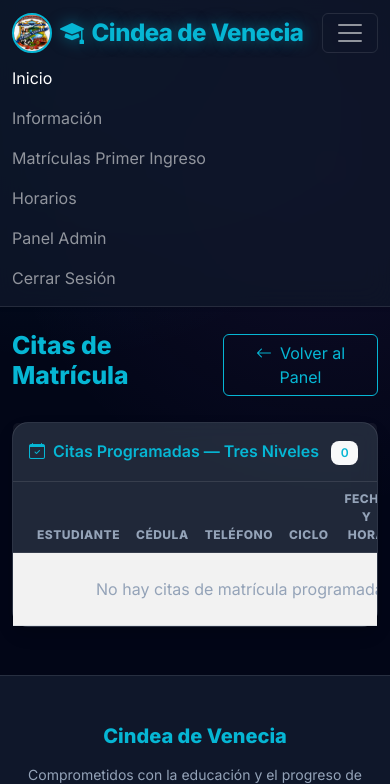
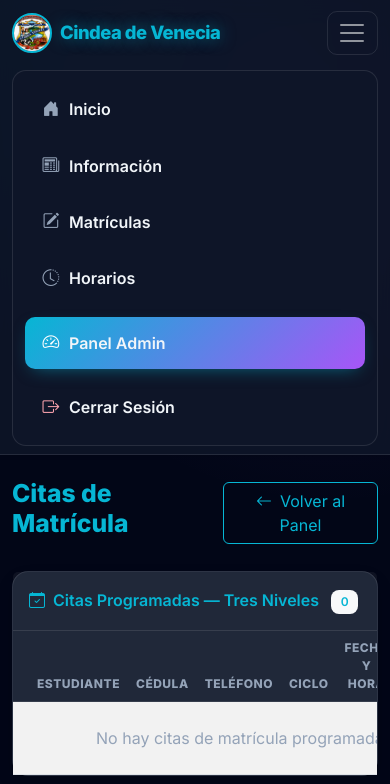
Before and after one commit to LUISKA777/Wep-Cindea, a Flask app: page /admin/matricula-citas in a window 390 px wide, after a click that opens the changed part. Shown: the top 784 px of the page. Run offline with Flask 3, Linux system fonts and the light colour scheme; the visitor is signed in with stand-in values (Sample User, id 1); data that the repository does not hold is empty.

Commit message:
Interfase cambios1

```diff
--- a/app.py
+++ b/app.py
@@ -635,11 +635,10 @@ def logout():
 @app.route('/admin')
 @login_required
 def admin_dashboard():
-    # Superadmin: panel limpio basado en botones (sin tabla de cursos)
-    if current_user.is_authenticated and current_user.is_superadmin:
+    # Admin y Superadmin: panel limpio basado en botones (sin tabla de cursos)
+    if current_user.is_authenticated and (current_user.is_admin or current_user.is_superadmin):
         return render_template('admin_button_dash.html')
-    # Admin normal: panel tradicional con tabla de cursos y citas
-    return admin_courses_dashboard()
+    return redirect(url_for('login'))
 
 
 @app.route('/admin/cursos')
--- a/static/css/style.css
+++ b/static/css/style.css
@@ -667,3 +667,131 @@ body {
 .lightbox-close:hover {
     background: var(--accent-cyan);
 }
+
+/* ===================================================================
+   Navbar — íconos, legibilidad y diseño mobile-friendly
+   =================================================================== */
+.navbar-brand span {
+    font-size: 1.15rem;
+}
+
+.navbar-nav .nav-link {
+    display: flex;
+    align-items: center;
+    gap: 0.5rem;
+    color: var(--text-main) !important;
+    font-weight: 600;
+    font-size: 0.95rem;
+    padding: 0.65rem 1rem !important;
+    border-radius: 10px;
+    transition: all 0.2s ease;
+}
+
+.navbar-nav .nav-link i {
+    font-size: 1.05rem;
+    color: var(--text-muted);
+    transition: color 0.2s ease;
+    width: 20px;
+    text-align: center;
+}
+
+.navbar-nav .nav-link:hover {
+    background: rgba(255, 255, 255, 0.06);
+    color: var(--accent-cyan) !important;
+}
+
+.navbar-nav .nav-link:hover i {
+    color: var(--accent-cyan);
+}
+
+.navbar-nav .nav-link.active {
+    background: rgba(6, 182, 212, 0.12);
+    color: var(--accent-cyan) !important;
+}
+
+.nav-link-highlight {
+    background: linear-gradient(135deg, var(--accent-cyan), var(--accent-purple)) !important;
+    color: #fff !important;
+    box-shadow: 0 6px 18px -8px rgba(6, 182, 212, 0.6);
+}
+
+.nav-link-highlight i {
+    color: #fff !important;
+}
+
+.nav-link-highlight:hover {
+    filter: brightness(1.1);
+    transform: translateY(-1px);
+}
+
+.nav-link-logout {
+    color: #fda4af !important;
+}
+
+.nav-link-logout i {
+    color: #fda4af !important;
+}
+
+.nav-link-logout:hover {
+    background: rgba(239, 68, 68, 0.12);
+    color: #f87171 !important;
+}
+
+.navbar-toggler {
+    border: 1px solid var(--glass-border) !important;
+    border-radius: 10px;
+    padding: 0.4rem 0.6rem;
+}
+
+.navbar-toggler:focus {
+    box-shadow: 0 0 0 0.2rem rgba(6, 182, 212, 0.25) !important;
+}
+
+@media (max-width: 991.98px) {
+    .navbar-collapse {
+        margin-top: 0.75rem;
+        padding: 0.75rem;
+        background: rgba(15, 23, 42, 0.95);
+        border-radius: 14px;
+        border: 1px solid var(--glass-border);
+    }
+
+    .navbar-nav .nav-link {
+        padding: 0.85rem 1rem !important;
+        font-size: 1rem;
+    }
+
+    .navbar-nav .nav-item + .nav-item {
+        margin-top: 0.25rem;
+    }
+
+    .nav-link-highlight, .nav-link-logout {
+        margin-top: 0.5rem;
+    }
+}
+
+/* Mejor toque/clic en móvil para botones y tarjetas */
+@media (max-width: 575.98px) {
+    .hub-card, .horario-card {
+        padding-bottom: 1.25rem;
+    }
+
+    .level-pill {
+        padding: 0.65rem 1.1rem;
+        font-size: 0.9rem;
+        flex: 1 1 auto;
+        justify-content: center;
+    }
+
+    .level-select-bar {
+        gap: 0.5rem;
+    }
+
+    .admin-hub-title {
+        font-size: 1.9rem;
+    }
+
+    .btn {
+        min-height: 40px;
+    }
+}
--- a/templates/base.html
+++ b/templates/base.html
@@ -12,49 +12,49 @@
     <link rel="stylesheet" href="https://cdn.jsdelivr.net/npm/bootstrap-icons@1.10.0/font/bootstrap-icons.css">
 </head>
 <body class="">
-    <nav class="navbar navbar-expand-lg navbar-dark shadow-sm">
+    <nav class="navbar navbar-expand-lg navbar-dark shadow-sm sticky-top">
         <div class="container">
             <a class="navbar-brand fw-bold d-flex align-items-center" href="{{ url_for('index') }}">
                 <img src="{{ url_for('static', filename='logo.png') }}" alt="Cindea Logo" class="me-2 rounded-circle" style="width: 40px; height: 40px; object-fit: cover; border: 2px solid var(--accent-cyan);">
-                <span class="d-inline-block"><i class="bi bi-mortarboard-fill me-2"></i>Cindea de Venecia</span>
+                <span class="d-inline-block">Cindea de Venecia</span>
             </a>
-            <button class="navbar-toggler" type="button" data-bs-toggle="collapse" data-bs-target="#navbarNav">
+            <button class="navbar-toggler" type="button" data-bs-toggle="collapse" data-bs-target="#navbarNav" aria-label="Abrir menú">
                 <span class="navbar-toggler-icon"></span>
             </button>
             <div class="collapse navbar-collapse" id="navbarNav">
-                <ul class="navbar-nav ms-auto">
+                <ul class="navbar-nav ms-auto align-items-lg-center">
                     <li class="nav-item">
-                        <a class="nav-link active" href="{{ url_for('index') }}">Inicio</a>
+                        <a class="nav-link {{ 'active' if request.path == url_for('index') else '' }}" href="{{ url_for('index') }}"><i class="bi bi-house-door-fill"></i><span>Inicio</span></a>
                     </li>
                     <li class="nav-item">
-                        <a class="nav-link" href="{{ url_for('posts') }}">Información</a>
+                        <a class="nav-link {{ 'active' if request.path == url_for('posts') else '' }}" href="{{ url_for('posts') }}"><i class="bi bi-newspaper"></i><span>Información</span></a>
                     </li>
                     <li class="nav-item">
-                        <a class="nav-link" href="{{ url_for('matriculas') }}">Matrículas Primer Ingreso</a>
+                        <a class="nav-link {{ 'active' if request.path == url_for('matriculas') else '' }}" href="{{ url_for('matriculas') }}"><i class="bi bi-pencil-square"></i><span>Matrículas</span></a>
                     </li>
                     <li class="nav-item">
-                        <a class="nav-link" href="{{ url_for('horarios') }}">Horarios</a>
+                        <a class="nav-link {{ 'active' if request.path.startswith('/horarios') else '' }}" href="{{ url_for('horarios') }}"><i class="bi bi-clock-history"></i><span>Horarios</span></a>
                     </li>
                     {% if current_user.is_authenticated %}
                       {% if current_user.is_admin or current_user.is_superadmin %}
                         <li class="nav-item">
-                            <a class="nav-link" href="{{ url_for('admin_dashboard') }}">Panel Admin</a>
+                            <a class="nav-link nav-link-highlight" href="{{ url_for('admin_dashboard') }}"><i class="bi bi-speedometer2"></i><span>Panel Admin</span></a>
                         </li>
                       {% elif current_user.is_student %}
                         <li class="nav-item">
-                            <a class="nav-link" href="{{ url_for('student_dashboard') }}">Portal Estudiante</a>
+                            <a class="nav-link nav-link-highlight" href="{{ url_for('student_dashboard') }}"><i class="bi bi-mortarboard-fill"></i><span>Portal Estudiante</span></a>
                         </li>
                       {% elif current_user.is_professor %}
                         <li class="nav-item">
-                            <a class="nav-link" href="{{ url_for('professor_dashboard') }}">Portal Profesor</a>
+                            <a class="nav-link nav-link-highlight" href="{{ url_for('professor_dashboard') }}"><i class="bi bi-easel-fill"></i><span>Portal Profesor</span></a>
                         </li>
                       {% endif %}
                       <li class="nav-item">
-                          <a class="nav-link" href="{{ url_for('logout') }}">Cerrar Sesión</a>
+                          <a class="nav-link nav-link-logout" href="{{ url_for('logout') }}"><i class="bi bi-box-arrow-right"></i><span>Cerrar Sesión</span></a>
                       </li>
                     {% else %}
                     <li class="nav-item">
-                        <a class="nav-link" href="{{ url_for('login') }}">Iniciar Sesión</a>
+                        <a class="nav-link nav-link-highlight" href="{{ url_for('login') }}"><i class="bi bi-box-arrow-in-right"></i><span>Iniciar Sesión</span></a>
                     </li>
                     {% endif %}
                 </ul>
```
Also changed, not shown: templates/admin_button_dash.html (+5 -3 lines), templates/admin_dash.html (+8 -19 lines).
